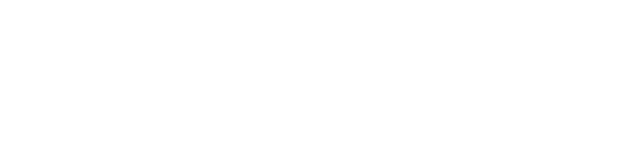
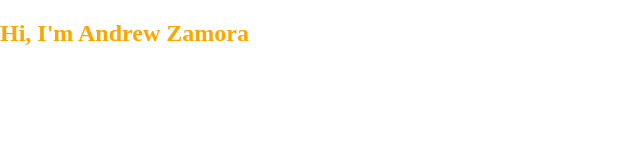
Before and after one commit to andrewzee23/andrewzee23.github.io, a plain HTML site: page index.html in a window 1280 px wide. Shown: the whole page, without its empty margins (0-640 px from the left). Drawn offline with Linux system fonts and the light colour scheme.

Commit message:
adding heading and styling

```diff
--- a/index.html
+++ b/index.html
@@ -8,5 +8,12 @@
 </head>
 <body>
 
+    <section>
+        <div>
+            <h1>
+                Hi, I'm Andrew Zamora
+            </h1>
+        </div>
+    </section>
 </body>
 </html>
--- a/main.css
+++ b/main.css
@@ -0,0 +1,16 @@
+:root {
+    --mainText: orange;
+}
+
+html, body {
+    padding: 0%;
+    margin: 0%;
+}
+
+h1, h2, h3, h4, h5, h6, strong {
+    color: var(--mainText);
+}
+
+p, li, span, label, input, textarea {
+
+}
```
